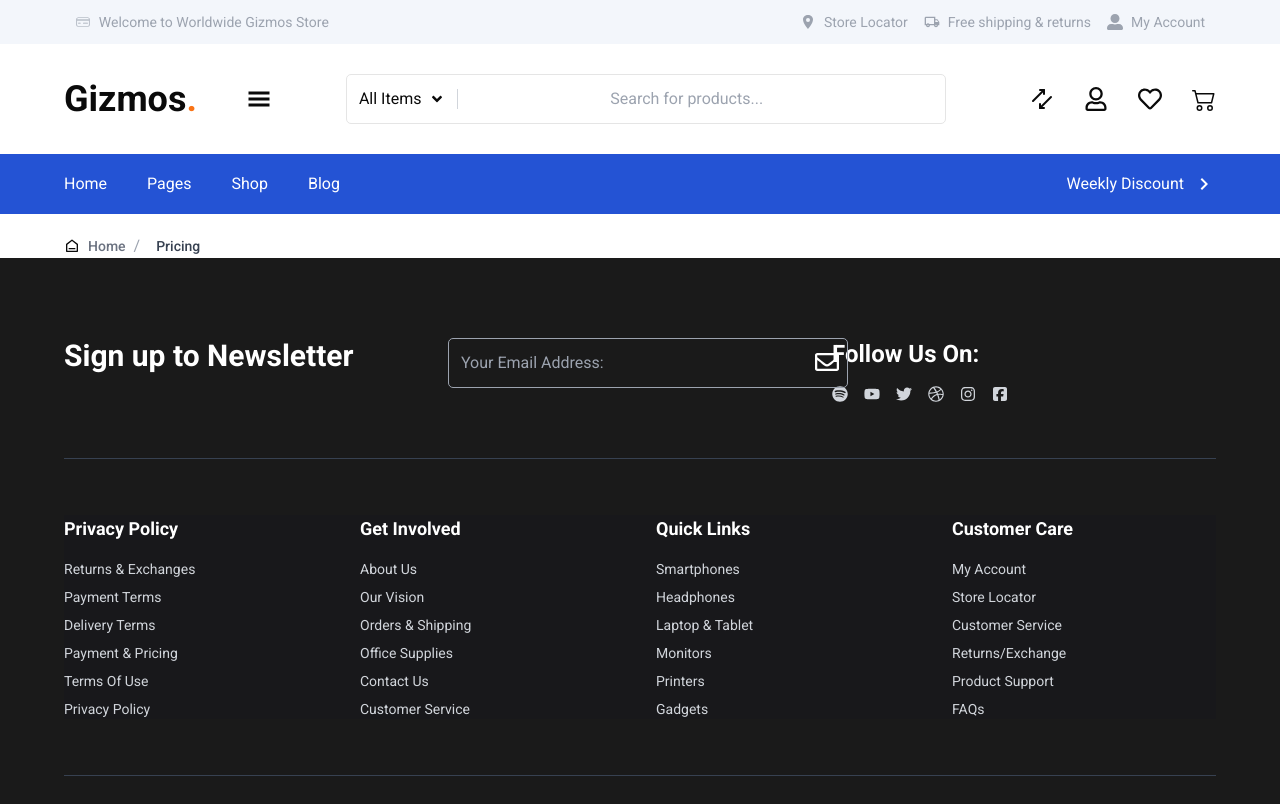
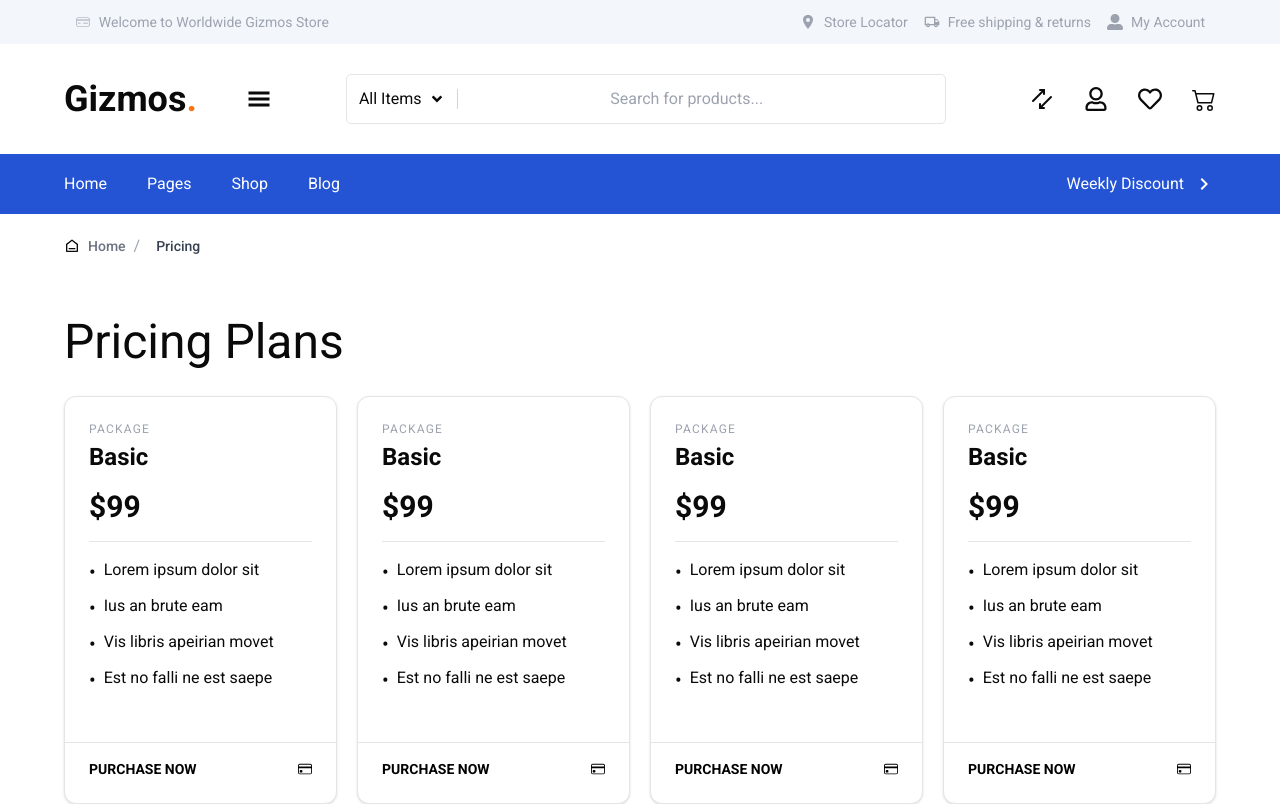
Before and after one commit to rian-expressitbd/gizmos-ecommerce-react, a React (Vite) app: page /pricing in a window 1280 px wide. Shown: the top 804 px of the page. Built offline with nearby package versions, Linux system fonts and the light colour scheme.

Commit message:
feat:created the price plans page

```diff
--- /dev/null
+++ b/src/pages/PrivacyPolicy/PrivacyPolicy.tsx
@@ -0,0 +1,9 @@
+
+
+export default function PrivacyPolicy() {
+  return (
+    <div>
+
+    </div>
+  )
+}
--- /dev/null
+++ b/src/pages/pricing-plans/PriceCard.tsx
@@ -0,0 +1,41 @@
+import { BsCreditCard } from "react-icons/bs";
+
+export default function PriceCard() {
+  return (
+    <div className="max-w-sm  bg-white rounded-xl shadow border ">
+      <div className="p-6">
+        <p className="text-xs text-gray-400 uppercase tracking-widest">
+          Package
+        </p>
+        <h2 className="text-2xl font-bold mt-1">Basic</h2>
+        <p className="text-3xl font-bold my-4">$99</p>
+        <hr className="my-4" />
+        <ul className="text-left space-y-2 mb-6">
+          <li className="flex items-start gap-2">
+            <span className="text-xl">•</span> Lorem ipsum dolor sit
+          </li>
+          <li className="flex items-start gap-2">
+            <span className="text-xl">•</span> Ius an brute eam
+          </li>
+          <li className="flex items-start gap-2">
+            <span className="text-xl">•</span> Vis libris apeirian movet
+          </li>
+          <li className="flex items-start gap-2">
+            <span className="text-xl">•</span> Est no falli ne est saepe
+          </li>
+        </ul>
+      </div>
+
+      <div className="relative group overflow-hidden w-full flex justify-between items-center gap-2 text-sm font-bold uppercase text-black border-t pt-4 p-6">
+        {/* Always-rounded background layer with hover slide */}
+        <div className="absolute inset-0 bg-blue-500 translate-y-full group-hover:translate-y-0 transition-transform duration-300 ease-in-out z-0 rounded-b-lg" />
+
+        {/* Foreground content */}
+        <p className="relative z-10 transition-colors duration-300 group-hover:text-white">
+          Purchase Now
+        </p>
+        <BsCreditCard className="relative z-10 transition-colors duration-300 group-hover:text-white" />
+      </div>
+    </div>
+  );
+}
--- a/src/pages/pricing-plans/PricingPlans.tsx
+++ b/src/pages/pricing-plans/PricingPlans.tsx
@@ -1,11 +1,21 @@
 import { Breadcrumb } from "@/components/ui/breadcrumb";
 import CommonLayout from "@/layouts/common-layout";
+import PriceCard from "./PriceCard";
 
 export default function PricingPlans() {
   return (
     <CommonLayout>
       <div className="mt-5">
         <Breadcrumb />
+        <div className="mt-[60px]">
+          <h1 className="text-5xl">Pricing Plans</h1>
+          <div className="grid grid-cols-1 md:grid-cols-2 lg:grid-cols-3 xl:grid-cols-4 gap-5 mx-auto mt-[30px] mb-[30px]">
+            <PriceCard />
+            <PriceCard />
+            <PriceCard />
+            <PriceCard />
+          </div>
+        </div>
       </div>
     </CommonLayout>
   );
```
